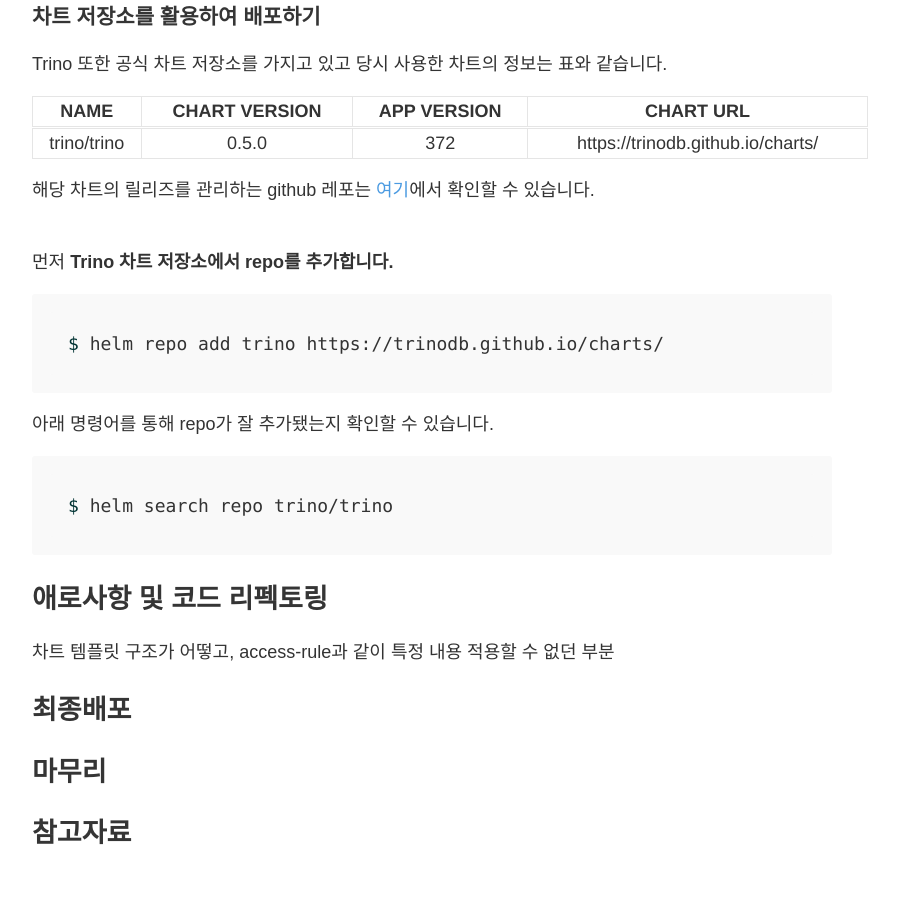
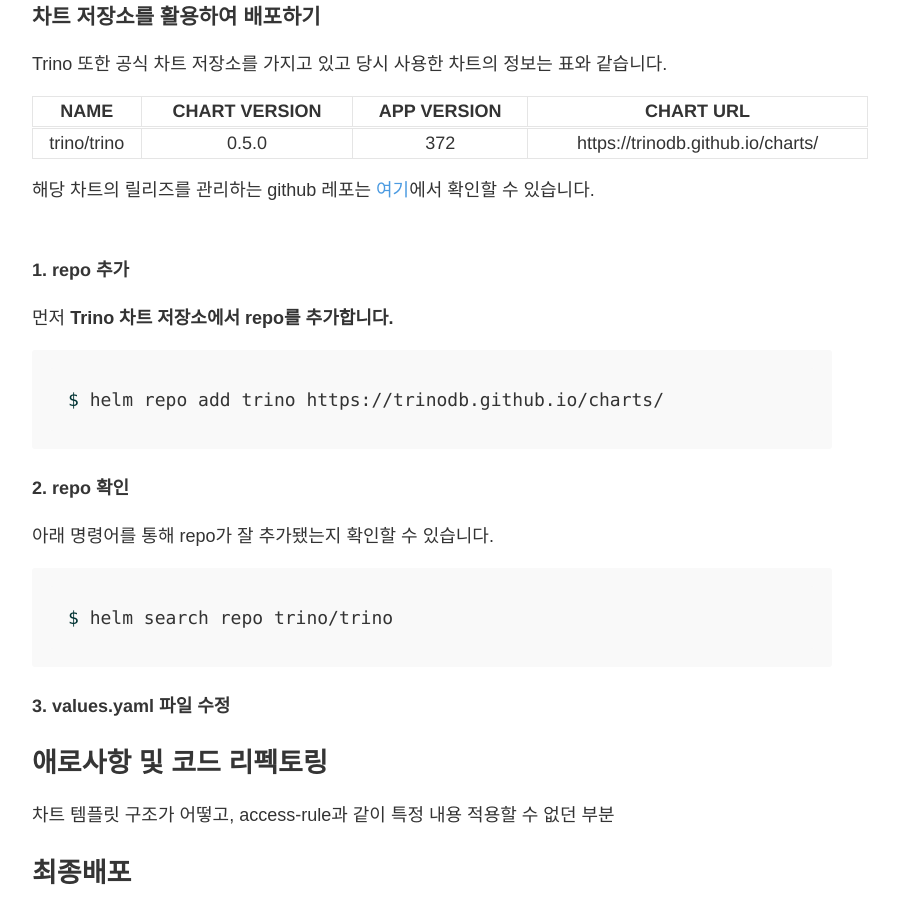
Before and after one commit to daru1027/daru1027.github.io, a Jekyll site: the page built from _posts/2022-09-16-eks-on-trino.md, in a window 1280 px wide and 900 px high, scrolled down 3386 px. Shown: the whole window, without its empty margins (208-1107 px from the left). Built offline with Jekyll 4.4.1, drawn with Linux system fonts in a browser that asks for light colours.

Commit message:
ADD: 내용 추가 및 글 구조 변경

````diff
--- a/_posts/2022-09-16-eks-on-trino.md
+++ b/_posts/2022-09-16-eks-on-trino.md
@@ -94,14 +94,18 @@
 해당 차트의 릴리즈를 관리하는 github 레포는 [여기](https://github.com/trinodb/charts)에서 확인할 수 있습니다.
 <br/><br/>
 
+#### 1. repo 추가
 먼저 **Trino 차트 저장소에서 repo를 추가합니다.**
 ```bash
 $ helm repo add trino https://trinodb.github.io/charts/
 ```
+#### 2. repo 확인
 아래 명령어를 통해 repo가 잘 추가됐는지 확인할 수 있습니다.
 ```bash
 $ helm search repo trino/trino
 ```
+#### 3. values.yaml 파일 수정
+
 
 
 ## 애로사항 및 코드 리펙토링
````
